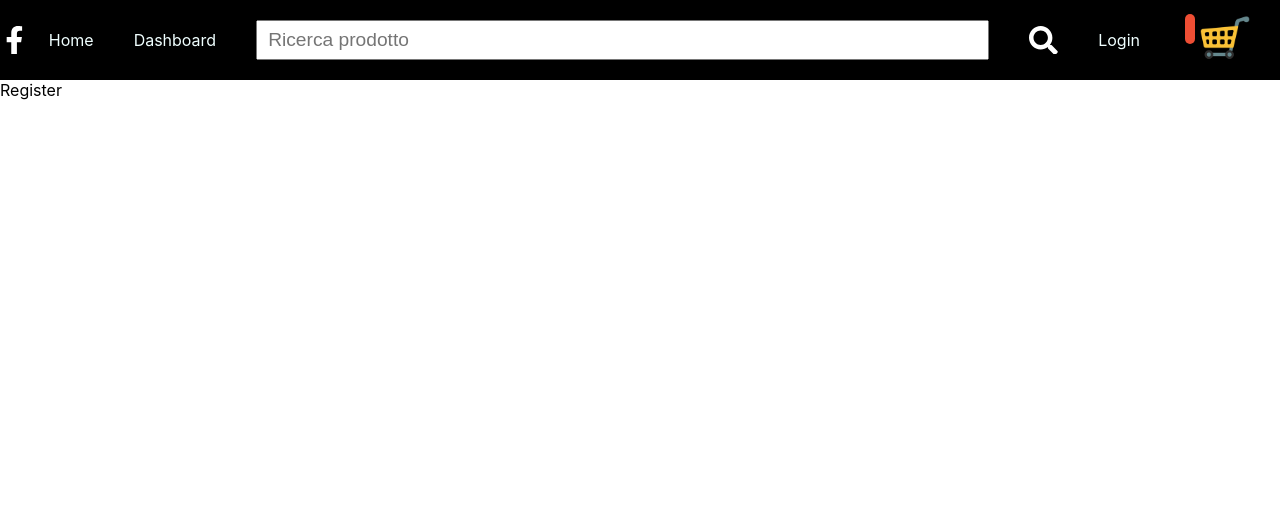
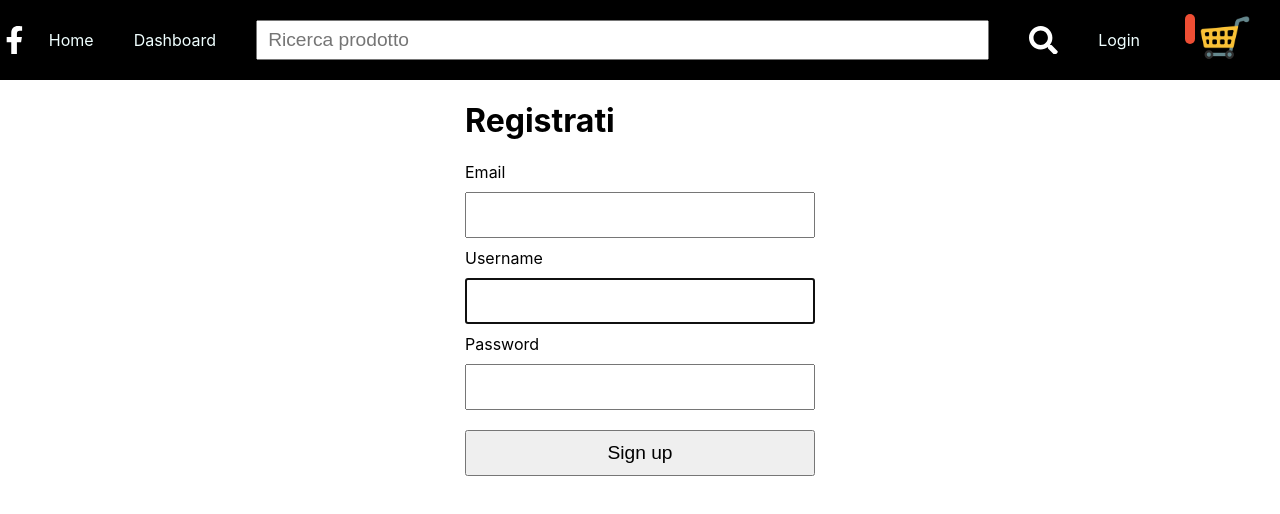
Before and after one commit to ValerioMarsala/front-end-commerce, a React (Create React App) app in the folder commerce/: page /signup in a window 1280 px wide. Shown: the top 514 px of the page. Built offline with nearby package versions, Linux system fonts and the light colour scheme; no server answers.

Commit message:
registration

```diff
--- a/commerce/src/components/Register.js
+++ b/commerce/src/components/Register.js
@@ -1,7 +1,90 @@
-import React from "react";
+import React, { useEffect, useRef, useState } from "react";
 
-const Register = () => {
-  return <div>Register</div>;
-};
+import AuthService from "../services/auth.service";
+import { useNavigate } from "react-router-dom";
+
+function Register() {
+  let navigate = useNavigate();
+
+  const userRef = useRef();
+  const errRef = useRef();
+  const [username, setUserName] = useState("");
+  const [password, setPassword] = useState("");
+  const [email, setEmail] = useState("");
+  const [errMsg, setErrMsg] = useState("");
+
+  const handleRegistration = (e) => {
+    e.preventDefault();
+
+    AuthService.register(username, email, password)
+      .then((response) => {
+        console.log(response);
+        //document.cookie = "token=" + response.cookie.value;
+        navigate("/");
+      })
+      .catch((error) => {
+        setErrMsg(error.response.status);
+        if (!error?.response) {
+          alert("No server response");
+        } else if (error.response?.status === 401) {
+          alert("Non sei autorizzato");
+        } else if (
+          error.response?.data.cause.constraintName === "user.username_UNIQUE"
+        ) {
+          alert("Username già in uso");
+        } else if (
+          error.response?.data.cause.constraintName === "user.email_UNIQUE"
+        ) {
+          alert("Email già in uso");
+        } else {
+          alert("Registrazione fallita");
+        }
+      });
+  };
+
+  useEffect(() => {
+    userRef.current.focus();
+  }, []);
+
+  useEffect(() => {
+    setErrMsg("");
+  }, [username, password]);
+
+  return (
+    <div className="login-wrapper">
+      <p ref={errRef} className={errMsg ? "errmsg" : "offscreen"}>
+        {errMsg}
+      </p>
+      <h1>Registrati</h1>
+      <form onSubmit={handleRegistration}>
+        <label htmlFor="email">Email</label>
+        <input
+          type="email"
+          autoComplete="off"
+          onChange={(e) => setEmail(e.target.value)}
+          value={email}
+          required
+        />
+        <label htmlFor="username">Username</label>
+        <input
+          type="text"
+          ref={userRef}
+          autoComplete="off"
+          onChange={(e) => setUserName(e.target.value)}
+          value={username}
+          required
+        />
+        <label htmlFor="password">Password</label>
+        <input
+          type="password"
+          onChange={(e) => setPassword(e.target.value)}
+          value={password}
+          required
+        />
+        <button>Sign up</button>
+      </form>
+    </div>
+  );
+}
 
 export default Register;
--- a/commerce/src/services/auth.service.js
+++ b/commerce/src/services/auth.service.js
@@ -3,11 +3,23 @@ import axios from "axios";
 const API_URL = "http://162.19.65.77:8080/authenticate";
 
 const register = (username, email, password) => {
-  return axios.post(API_URL + "signup", {
-    username,
-    email,
-    password,
-  });
+  return axios
+    .post("http://192.168.10.79:8080/users", {
+      username: username,
+      email: email,
+      password: password,
+    })
+    .then((response) => {
+      console.log(response);
+      if (response.data.token) {
+        localStorage.setItem("token", JSON.stringify(response.data.token));
+        localStorage.setItem(
+          "username",
+          JSON.stringify(response.data.username)
+        );
+      }
+      return response.data;
+    });
 };
 
 const login = (username, password) => {
```
Also changed, not shown: commerce/src/components/Login.js (+1 -11 lines), commerce/src/components/Product.js (+14 -10 lines).
